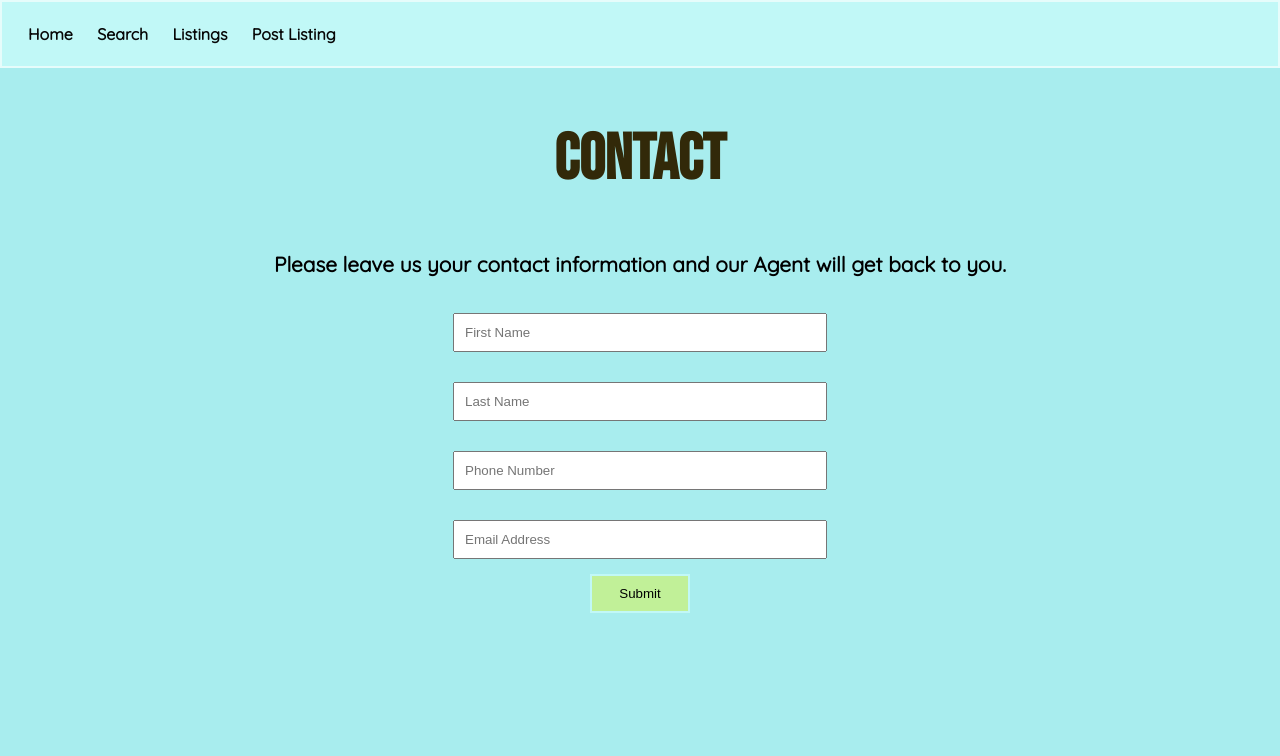
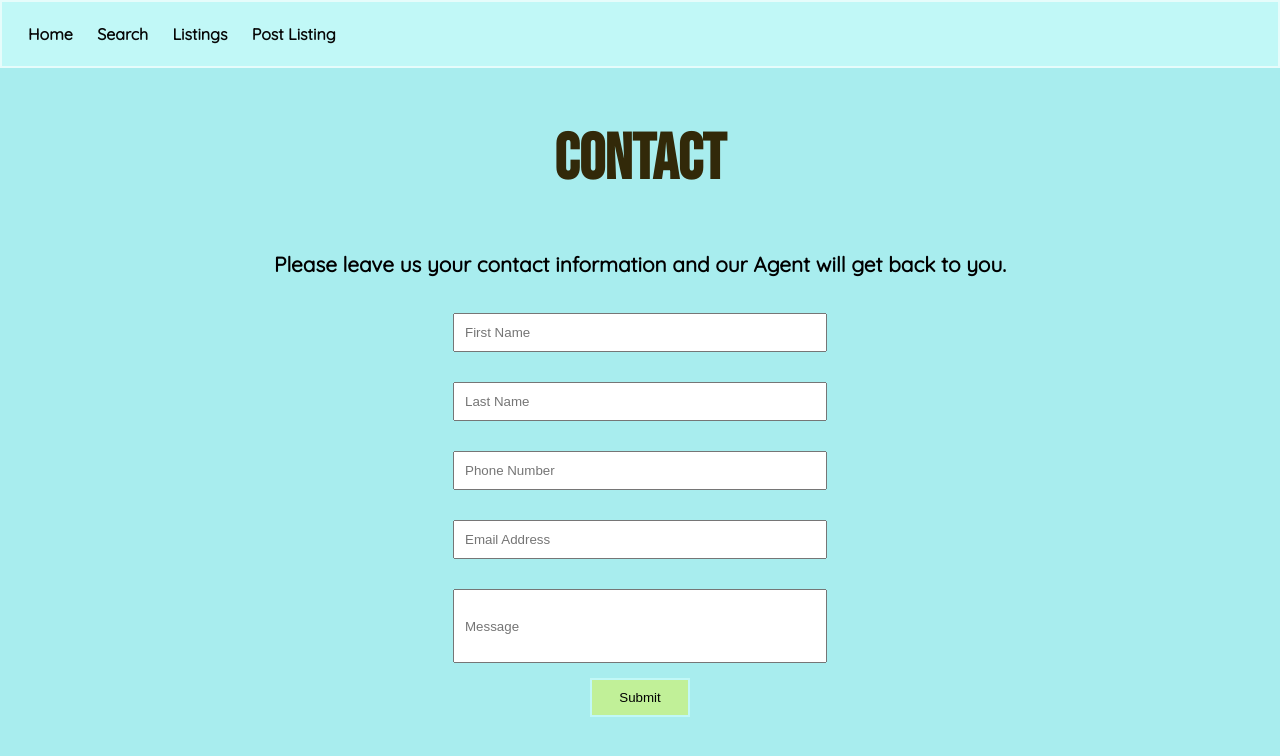
Before and after one commit to MagJoseph/Rentitfy-Project, a React (Create React App) app in the folder client/: page /contact in a window 1280 px wide. Shown: the top 756 px of the page. Built offline with nearby package versions, Linux system fonts and the light colour scheme.

Commit message:
final cosmentics

```diff
--- a/client/src/App.css
+++ b/client/src/App.css
@@ -38,6 +38,7 @@ h1 {
   height: 250px;
   padding: 10px;
   opacity: 0.8;
+  box-shadow: 0px 2px 15px 5px rgba(238, 241, 235, 0.6);
   color: rgb(255, 255, 255);
 
  }
@@ -188,6 +189,10 @@ h2 {
     border: 2px solid rgba(235, 250, 222, 0.5);
   }
 
+  .add-rev:hover {
+    box-shadow: 0px 2px 15px 5px rgb(243, 245, 242);
+  }
+
   .update-form {
     display: flex;
     flex-direction: column;
@@ -203,3 +208,12 @@ h2 {
     justify-content: center;
     align-items: center;
   }
+
+.m-input {
+  height: 50px;
+
+}
+
+.contact-btn {
+  margin-bottom: 3rem;
+}
--- a/client/src/components/Contact.jsx
+++ b/client/src/components/Contact.jsx
@@ -10,7 +10,8 @@ const Contact = () => {
            <input type="text" placeholder={"Last Name"} />
            <input type="text" placeholder={"Phone Number"} />
            <input type="text" placeholder={"Email Address"} />
-           <button>Submit</button>
+           <input className="m-input" type="text" placeholder={"Message"} />
+           <button className="contact-btn">Submit</button>
            </form>
     </div>
   )
--- a/client/src/components/Delete.jsx
+++ b/client/src/components/Delete.jsx
@@ -3,16 +3,13 @@ import { useParams } from 'react-router-dom'
 import axios from 'axios'
 
 
-
 const Delete = () => {
-
 
   let { id } = useParams()
 
-    async function deletePost() {
+  const deletePost = async () => {
         await axios.delete(`http://localhost:3001/listings/${id}`);
-
-    }
+  }
 
    const handleDelete = () => {
       deletePost()
```
